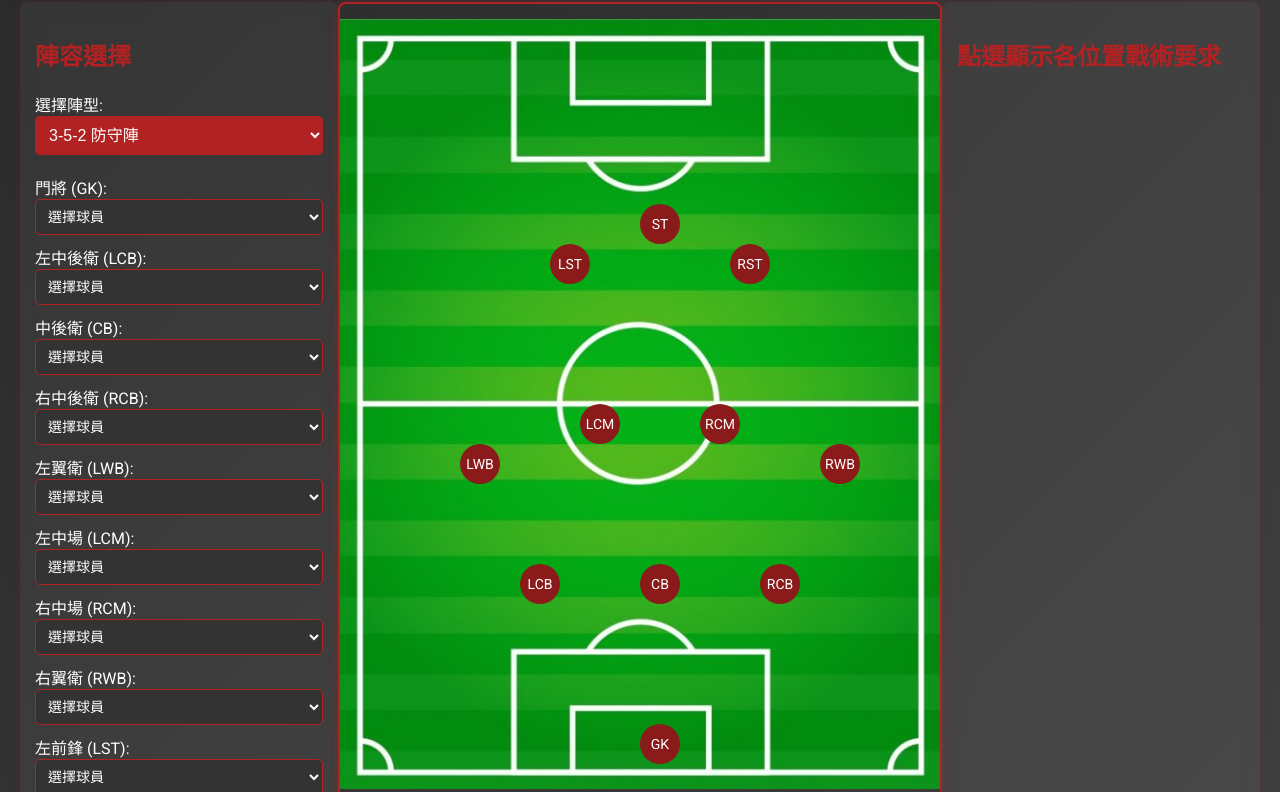
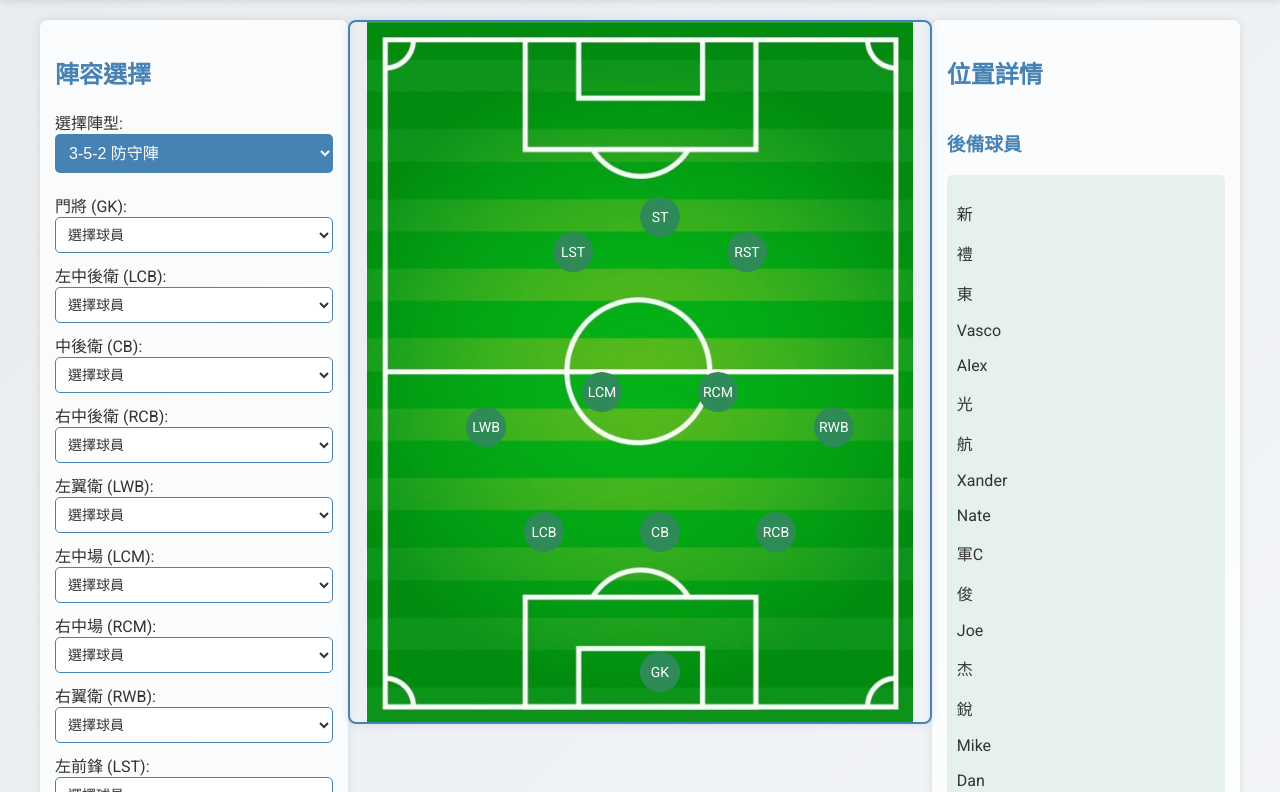
Before and after one commit to caneswst/Falcon352, a plain HTML site: page index.html in a window 1280 px wide. Shown: the part 83-875 px from the top of the page. Drawn offline with Linux system fonts and the light colour scheme.

Commit message:
Update index.html

```diff
--- a/index.html
+++ b/index.html
@@ -13,19 +13,19 @@
             font-family: 'Roboto', sans-serif;
             margin: 0;
             padding: 0;
-            background: linear-gradient(135deg, #2a2a2a, #3f3f3f);
-            color: #fff;
+            background: linear-gradient(135deg, #e8ecef, #f5f7fa);
+            color: #333;
             overflow-x: hidden;
         }
         #header {
             text-align: center;
             padding: 15px 0;
-            background: linear-gradient(90deg, #b22222, #8b1a1a);
-            box-shadow: 0 2px 8px rgba(0, 0, 0, 0.4);
+            background: linear-gradient(90deg, #4682b4, #2e8b57);
+            box-shadow: 0 2px 6px rgba(0, 0, 0, 0.1);
         }
         #header h1 {
             font-family: 'Bebas Neue', cursive;
-            font-size: 24px;
+            font-size: 36px;
             margin: 0;
             color: #fff;
             text-transform: uppercase;
@@ -41,22 +41,24 @@
             display: flex;
             justify-content: space-between;
             padding: 20px;
+            max-width: 1200px;
+            margin: 0 auto;
         }
         #pitch-container {
             width: 50%;
             position: relative;
             background: url('https://raw.githubusercontent.com/caneswst/Falcon352/refs/heads/main/football_pitch.jpg') no-repeat center;
             background-size: contain;
-            height: 800px;
-            border: 2px solid #b22222;
+            height: 700px;
+            border: 2px solid #4682b4;
             border-radius: 8px;
-            box-shadow: 0 0 10px rgba(178, 34, 34, 0.3);
+            box-shadow: 0 0 8px rgba(70, 130, 180, 0.2);
         }
         .player {
             position: absolute;
             width: 40px;
             height: 40px;
-            background: #8b1a1a;
+            background: #2e8b57;
             border-radius: 50%;
             color: #fff;
             text-align: center;
@@ -67,58 +69,65 @@
         }
         .player:hover {
             transform: scale(1.1);
-            box-shadow: 0 0 10px rgba(139, 26, 26, 0.6);
+            box-shadow: 0 0 8px rgba(46, 139, 87, 0.6);
         }
-        #left-panel, #right-panel {
+        #left-panel {
             width: 24%;
-            height: 800px;
             padding: 15px;
-            background: rgba(255, 255, 255, 0.05);
-            backdrop-filter: blur(8px);
+            background: rgba(255, 255, 255, 0.8);
             border-radius: 8px;
-            overflow-y: auto;
-            box-shadow: 0 0 10px rgba(178, 34, 34, 0.2);
-            transition: transform 0.3s;
+            box-shadow: 0 0 8px rgba(0, 0, 0, 0.1);
         }
-        #left-panel:hover, #right-panel:hover {
-            transform: translateY(-3px);
+        #right-panel {
+            width: 24%;
+            padding: 15px;
+            background: rgba(255, 255, 255, 0.8);
+            border-radius: 8px;
+            box-shadow: 0 0 8px rgba(0, 0, 0, 0.1);
+            display: flex;
+            flex-direction: column;
+            justify-content: space-between;
         }
         select {
             width: 100%;
             padding: 8px;
             margin-bottom: 10px;
             border-radius: 5px;
-            background: #333;
-            color: #fff;
-            border: 1px solid #b22222;
+            background: #fff;
+            color: #333;
+            border: 1px solid #4682b4;
             font-size: 14px;
         }
         h2, h3 {
-            color: #b22222;
+            color: #4682b4;
             font-family: 'Bebas Neue', cursive;
         }
         .position-info {
             display: none;
             line-height: 1.6;
-            background: rgba(255, 255, 255, 0.03);
+            background: rgba(70, 130, 180, 0.1);
             padding: 10px;
             border-radius: 5px;
+            margin-bottom: 10px;
         }
         .position-info p {
             margin: 5px 0;
         }
         .position-info strong {
-            color: #b22222;
+            color: #2e8b57;
         }
         #subs-list {
             margin-top: 10px;
+            padding: 10px;
+            background: rgba(46, 139, 87, 0.1);
+            border-radius: 5px;
         }
         #formation-select {
             width: 100%;
             padding: 10px;
             margin-bottom: 20px;
             font-size: 16px;
-            background: #b22222;
+            background: #4682b4;
             color: #fff;
             border: none;
             border-radius: 5px;
@@ -126,7 +135,7 @@
             transition: background 0.3s;
         }
         #formation-select:hover {
-            background: #8b1a1a;
+            background: #2e8b57;
         }
     </style>
 </head>
@@ -144,15 +153,19 @@
                 <option value="451-defensive">4-5-1 防守陣</option>
             </select>
             <div id="positions-container"></div>
-            <h3>後備球員</h3>
-            <div id="subs-list"></div>
         </div>
 
         <div id="pitch-container"></div>
 
         <div id="right-panel">
-            <h2>點選顯示各位置戰術要求</h2>
-            <div id="position-details"></div>
+            <div>
+                <h2>位置詳情</h2>
+                <div id="position-details"></div>
+            </div>
+            <div>
+                <h3>後備球員</h3>
+                <div id="subs-list"></div>
+            </div>
         </div>
     </div>
 
```
